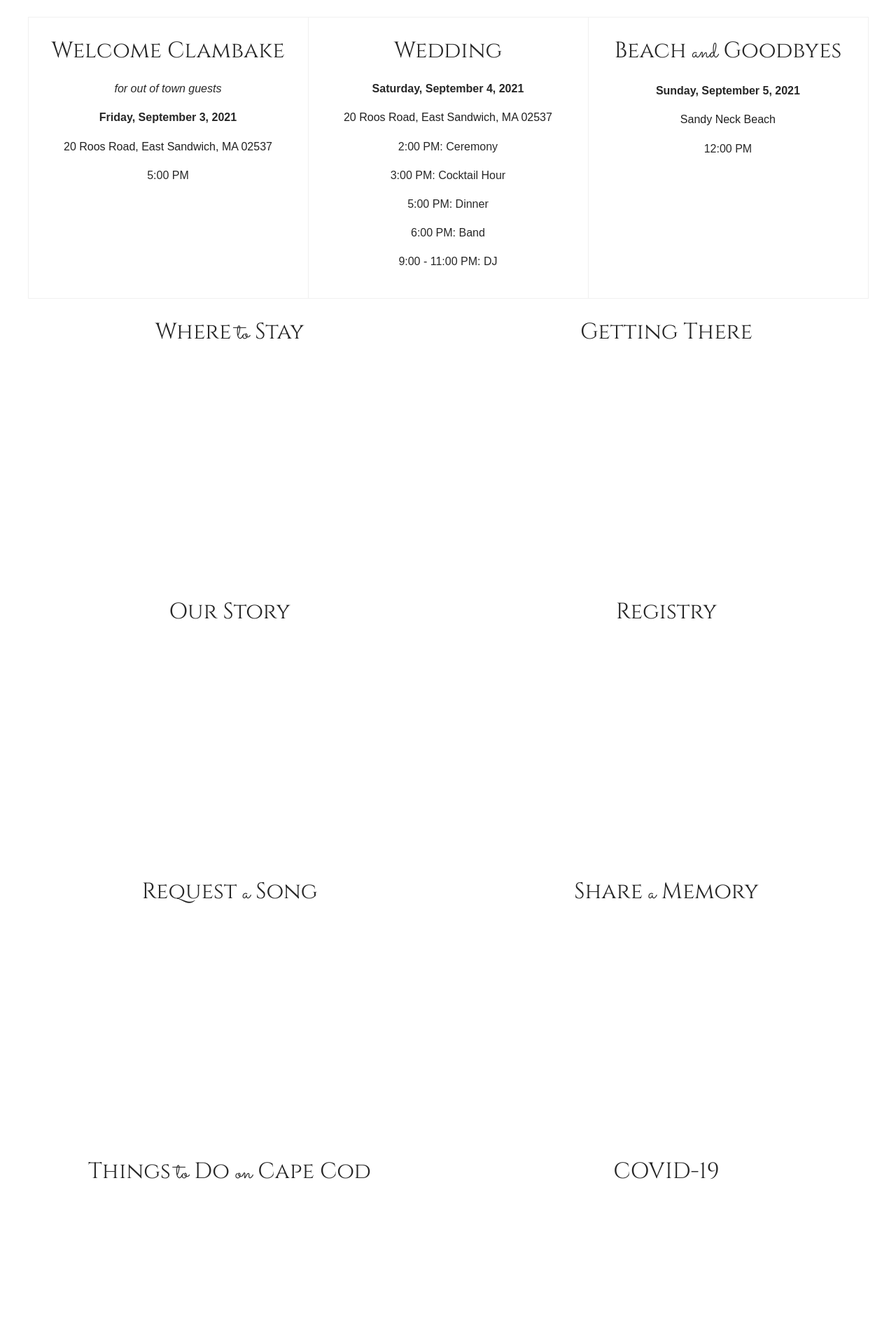
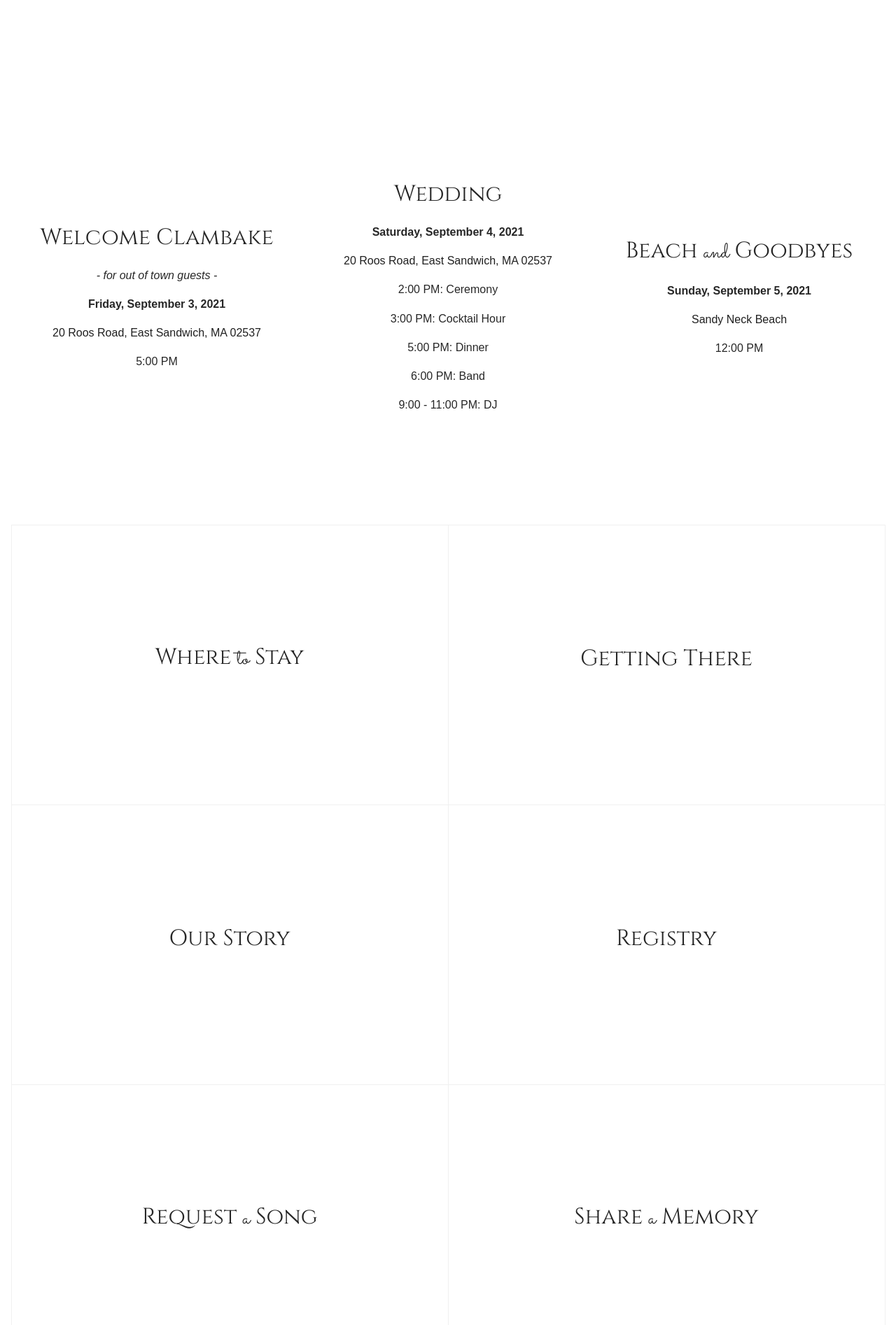
Before and after one commit to marybees/wedding, a React (Create React App) app: page / in a window 1280 px wide. Shown: the part 546-2440 px from the top of the page at 70% size. Built offline with nearby package versions, Linux system fonts and the light colour scheme.

Commit message:
Make cards responsive.

```diff
--- a/src/App.js
+++ b/src/App.js
@@ -3,27 +3,31 @@ import { Row, Col, Card } from 'antd';
 
 function App() {
 
+  const gridStyle = {
+    width: '50%',
+    display: 'flex',
+    justifyContent: 'center',
+    alignItems: 'center'
+  };
+
   return (
     <div>
       <Row>
         <Col span={24} align='center'>
-          <Card>
             <div className='titleContainer'>
               <h1 className='title'>Mary <span>and</span> Will</h1>
             </div>
-          </Card>
         </Col>
       </Row>
-      <Card bordered={false}>
       <Row>
-        <Card.Grid className='eventDetails' span={8} align='center' hoverable={false} bordered={false}>
+        <Col className='eventDetails' span={8}>
         <h2>Welcome Clambake</h2>
-          <p style={{ fontStyle: 'italic' }}>for out of town guests</p>
+          <p style={{ fontStyle: 'italic' }}>- for out of town guests -</p>
           <p className='date'>Friday, September 3, 2021</p>
           <a href='https://www.google.com/maps/place/20+Roos+Rd,+Mashpee,+MA+02649/@41.7477327,-70.4565802,17z/data=!4m13!1m7!3m6!1s0x89e4cb21dd21f7b9:0x72a40c7a07b75002!2s20+Roos+Rd,+Mashpee,+MA+02649!3b1!8m2!3d41.7477327!4d-70.4543915!3m4!1s0x89e4cb21dd21f7b9:0x72a40c7a07b75002!8m2!3d41.7477327!4d-70.4543915' target='blank'><p>20 Roos Road, East Sandwich, MA 02537</p></a>
           <p>5:00 PM</p>
-        </Card.Grid>
-        <Card.Grid className='eventDetails' span={8} align='center' hoverable={false} bordered={false}>
+        </Col>
+        <Col className='eventDetails' span={8}>
           <h2>Wedding</h2>
           <p className='date'>Saturday, September 4, 2021</p>
           <a href='https://www.google.com/maps/place/20+Roos+Rd,+Mashpee,+MA+02649/@41.7477327,-70.4565802,17z/data=!4m13!1m7!3m6!1s0x89e4cb21dd21f7b9:0x72a40c7a07b75002!2s20+Roos+Rd,+Mashpee,+MA+02649!3b1!8m2!3d41.7477327!4d-70.4543915!3m4!1s0x89e4cb21dd21f7b9:0x72a40c7a07b75002!8m2!3d41.7477327!4d-70.4543915' target='blank'><p>20 Roos Road, East Sandwich, MA 02537</p></a>
@@ -32,46 +36,45 @@ function App() {
           <p>5:00 PM: Dinner</p>
           <p>6:00 PM: Band</p>
           <p>9:00 - 11:00 PM: DJ</p>
-        </Card.Grid>
-        <Card.Grid className='eventDetails' span={8} align='center' hoverable={false} bordered={false}>
+        </Col>
+        <Col className='eventDetails' span={8}>
           <h2>Beach <span>and</span> Goodbyes</h2>
           <p className='date'>Sunday, September 5, 2021</p>
           <a href='https://www.google.com/maps/place/Sandy+Neck+Beach/@41.7389773,-70.3832071,17z/data=!3m1!4b1!4m5!3m4!1s0x89fb3577aac617a3:0xd50789a765c3e50d!8m2!3d41.7389773!4d-70.3810184' target='blank'><p>Sandy Neck Beach</p></a>
           <p>12:00 PM</p>
-        </Card.Grid>
-      </Row>
-      </Card>
-      <Row>
-        <Col className='subtitle' span={12} align='center'>
-          <h2>Where <span>to</span> Stay</h2>
-          </Col>
-        <Col className='subtitle' span={12} align='center'>
-          <h2>Getting There</h2>
-          </Col>
-      </Row>
-      <Row>
-        <Col className='subtitle' span={12} align='center'>
-          <h2>Our Story</h2>
-        </Col>
-        <Col className='subtitle' span={12} align='center'>
-          <h2>Registry</h2>
         </Col>
       </Row>
       <Row>
-        <Col className='subtitle' span={12} align='center'>
-          <h2>Request <span>a</span> Song</h2>
-        </Col>
-        <Col className='subtitle' span={12} align='center'>
-          <h2>Share <span>a</span> Memory</h2>
-        </Col>
+        <Card.Grid style={gridStyle} className='subtitle' span={12} align='center'>
+          <h2>Where <span>to</span> Stay</h2>
+          </Card.Grid>
+        <Card.Grid style={gridStyle} className='subtitle' span={12} align='center'>
+          <h2>Getting There</h2>
+          </Card.Grid>
       </Row>
       <Row>
-        <Col className='subtitle' span={12} align='center'>
+        <Card.Grid style={gridStyle} className='subtitle' span={12} align='center'>
+          <h2>Our Story</h2>
+        </Card.Grid>
+        <Card.Grid style={gridStyle} className='subtitle' span={12} align='center'>
+          <h2>Registry</h2>
+        </Card.Grid>
+      </Row>
+      <Row>
+        <Card.Grid style={gridStyle} className='subtitle' span={12} align='center'>
+          <h2>Request <span>a</span> Song</h2>
+        </Card.Grid>
+        <Card.Grid style={gridStyle} className='subtitle' span={12} align='center'>
+          <h2>Share <span>a</span> Memory</h2>
+        </Card.Grid>
+      </Row>
+      <Row>
+        <Card.Grid style={gridStyle} className='subtitle' span={12} align='center'>
           <h2>Things <span>to</span> Do <span>on</span> Cape Cod</h2>
-        </Col>
-        <Col className='subtitle' span={12} align='center'>
+        </Card.Grid>
+        <Card.Grid style={gridStyle} className='subtitle' span={12} align='center'>
             <h2>COVID-19</h2>
-        </Col>
+        </Card.Grid>
       </Row>
     </div>
   );
--- a/src/index.less
+++ b/src/index.less
@@ -10,17 +10,21 @@ body {
 }
 
 .titleContainer {
-    height: 60vh;
+    height: 80vh;
     display: flex;
     justify-content: center;
     align-items: center;
 }
 
 .eventDetails {
+    height: 80vh;
     font-family: 'Cinzel', serif;
     font-size: 2rem;
+    display: flex;
+    flex-direction: column;
+    justify-content: center;
+    align-items: center;
 }
-
 .subtitle {
     font-family: 'Cinzel', serif;
     font-size: 2rem;
```
